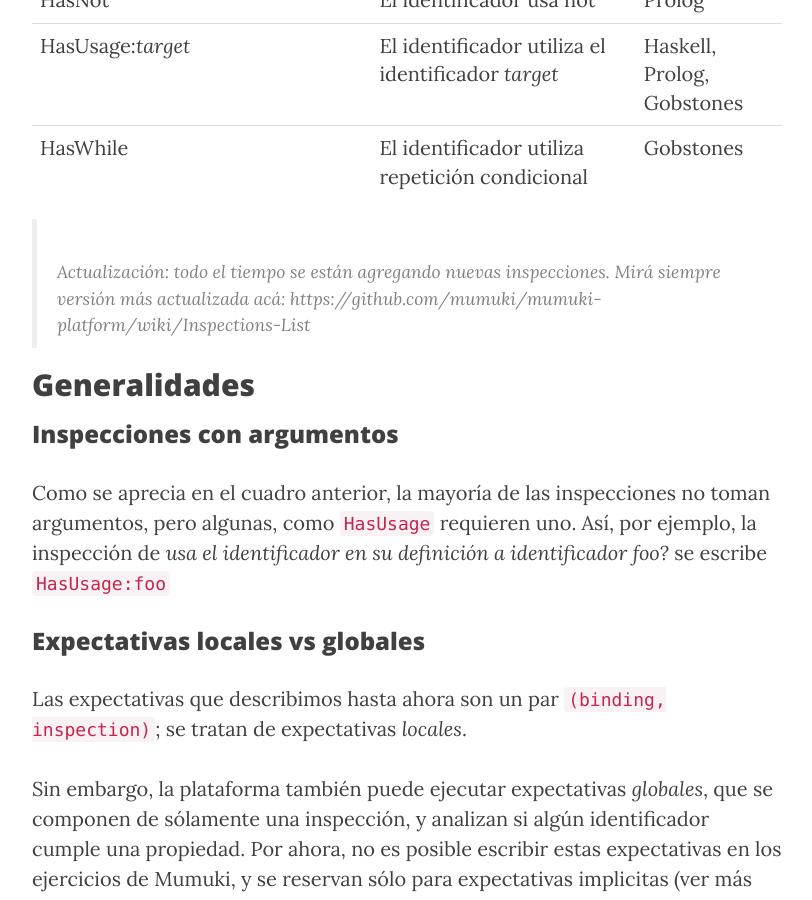
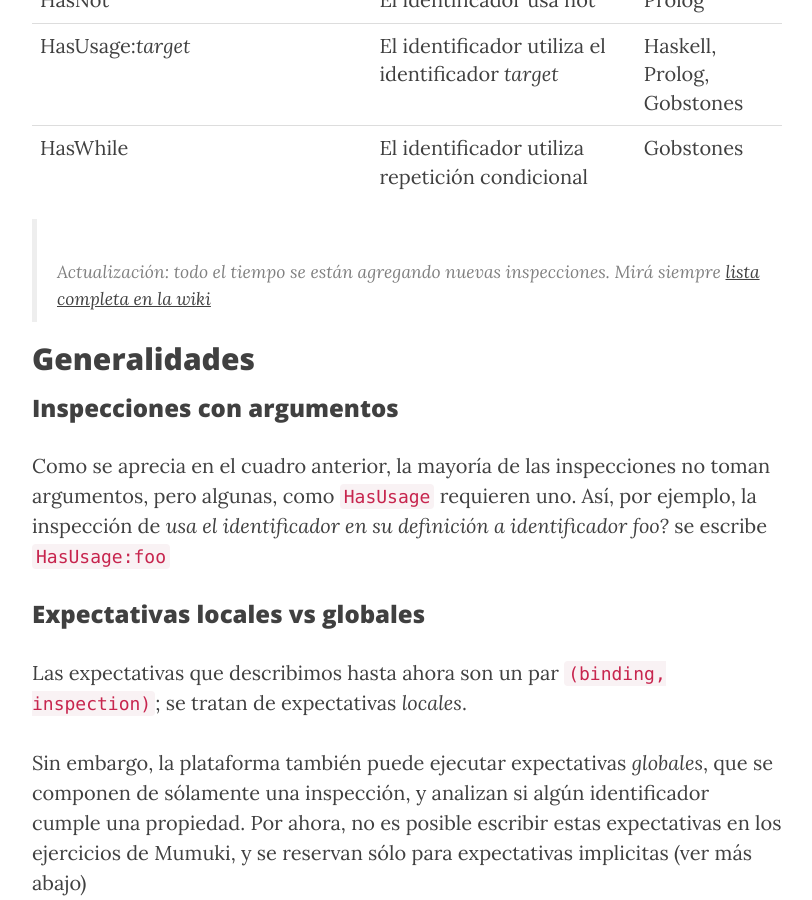
Before and after one commit to mumuki/mumuki.github.io, a Jekyll site: the page built from _posts/2015-06-16-el-lenguaje-de-expectativas.markdown, in a window 1280 px wide and 900 px high, scrolled down 2883 px. Shown: the whole window, without its empty margins (233-1045 px from the left). Built offline with Jekyll 4.4.1, drawn with Linux system fonts in a browser that asks for light colours; nearby versions of some CDN libraries.

Commit message:
Update 2015-06-16-el-lenguaje-de-expectativas.markdown

```diff
--- a/_posts/2015-06-16-el-lenguaje-de-expectativas.markdown
+++ b/_posts/2015-06-16-el-lenguaje-de-expectativas.markdown
@@ -51,7 +51,7 @@ Por eso lo que hemos creado es un lenguaje muy simple de inspecciones: consultas
 |HasUsage:_target_| El identificador utiliza el identificador _target_|Haskell, Prolog, Gobstones|
 |HasWhile| El identificador utiliza repetición condicional|Gobstones|
 
-> Actualización: todo el tiempo se están agregando nuevas inspecciones. Mirá siempre versión más actualizada acá: https://github.com/mumuki/mumuki-platform/wiki/Inspections-List
+> Actualización: todo el tiempo se están agregando nuevas inspecciones. Mirá siempre [lista completa en la wiki](https://github.com/mumuki/mumuki-platform/wiki/Inspections-List)
 
 ## Generalidades
 
```
